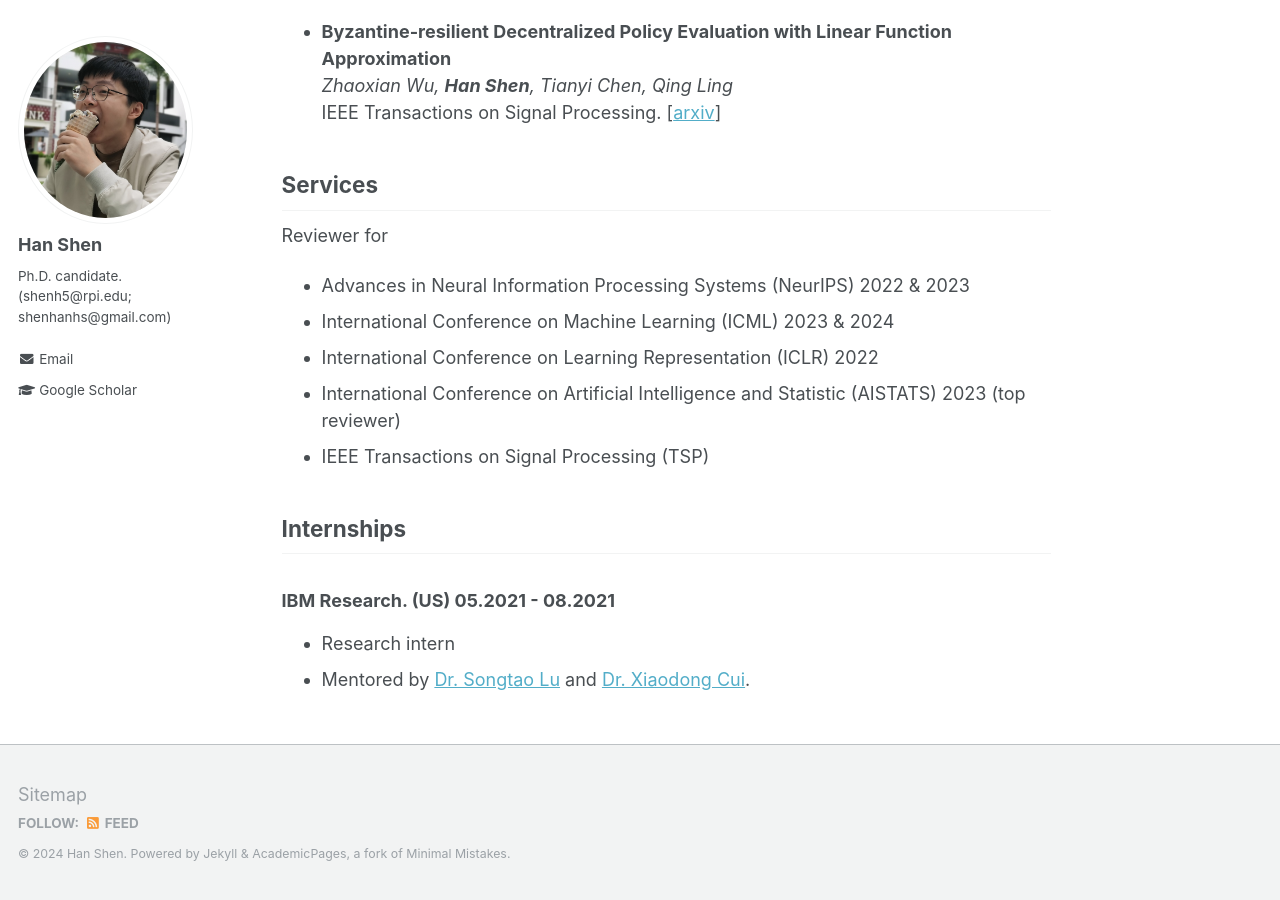
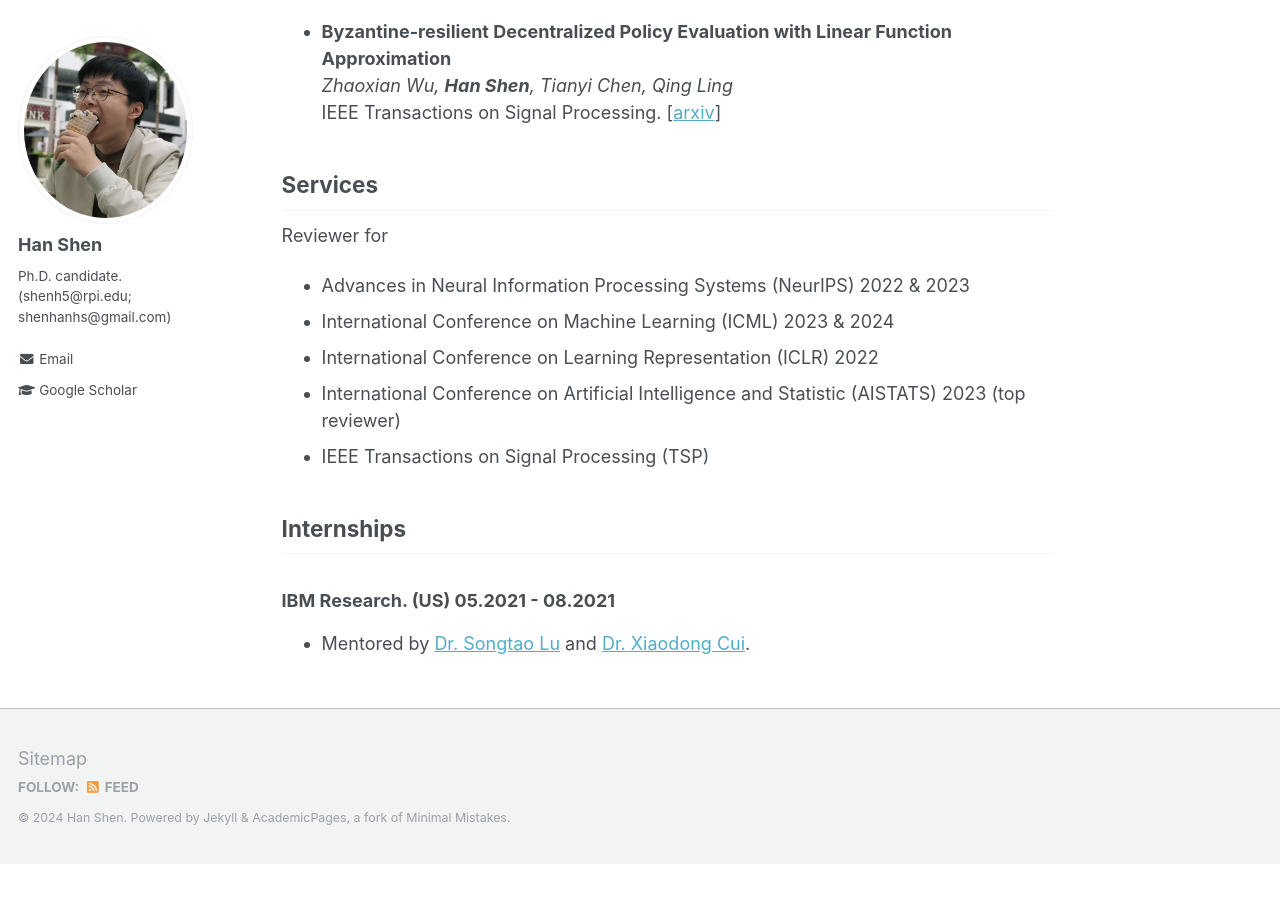
Before and after one commit to hanshen95/hanshen95.github.io, a Jekyll site: the page built from _pages/about.md, in a window 1280 px wide and 900 px high, scrolled down 2654 px. Built offline with Jekyll 4.4.1, drawn with Linux system fonts in a browser that asks for light colours; after the commit the page ends 3518 px from its top, so only the background shows below that.

Commit message:
Update about.md

```diff
--- a/_pages/about.md
+++ b/_pages/about.md
@@ -146,5 +146,5 @@ reviewer)
 ## Internships
 
 ### IBM Research. (US) 05.2021 - 08.2021
-* Research intern
+
 * Mentored by [Dr. Songtao Lu](https://sites.google.com/site/lusongtaoee) and [Dr. Xiaodong Cui](https://research.ibm.com/people/xiaodong-cui).
```
